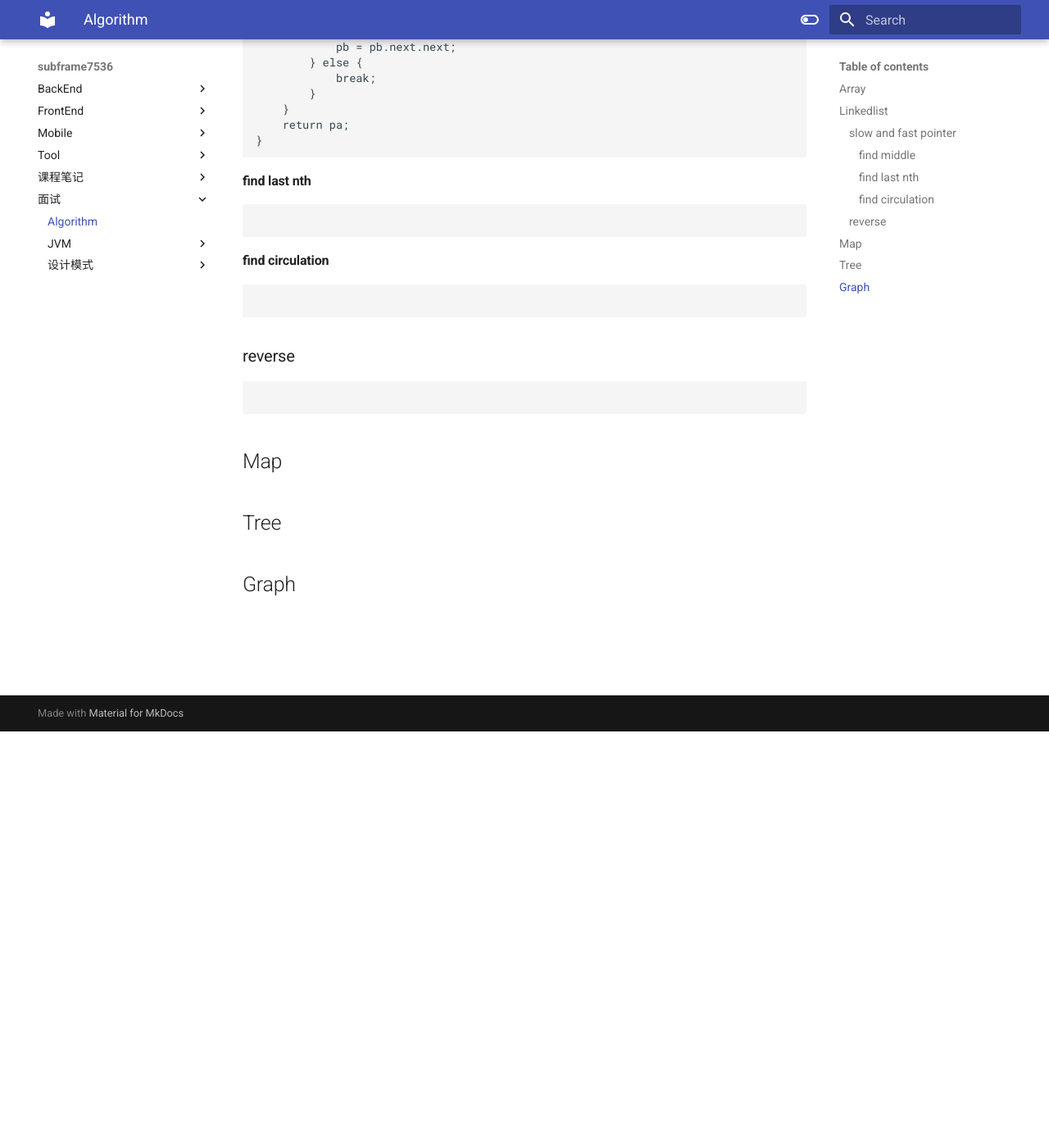
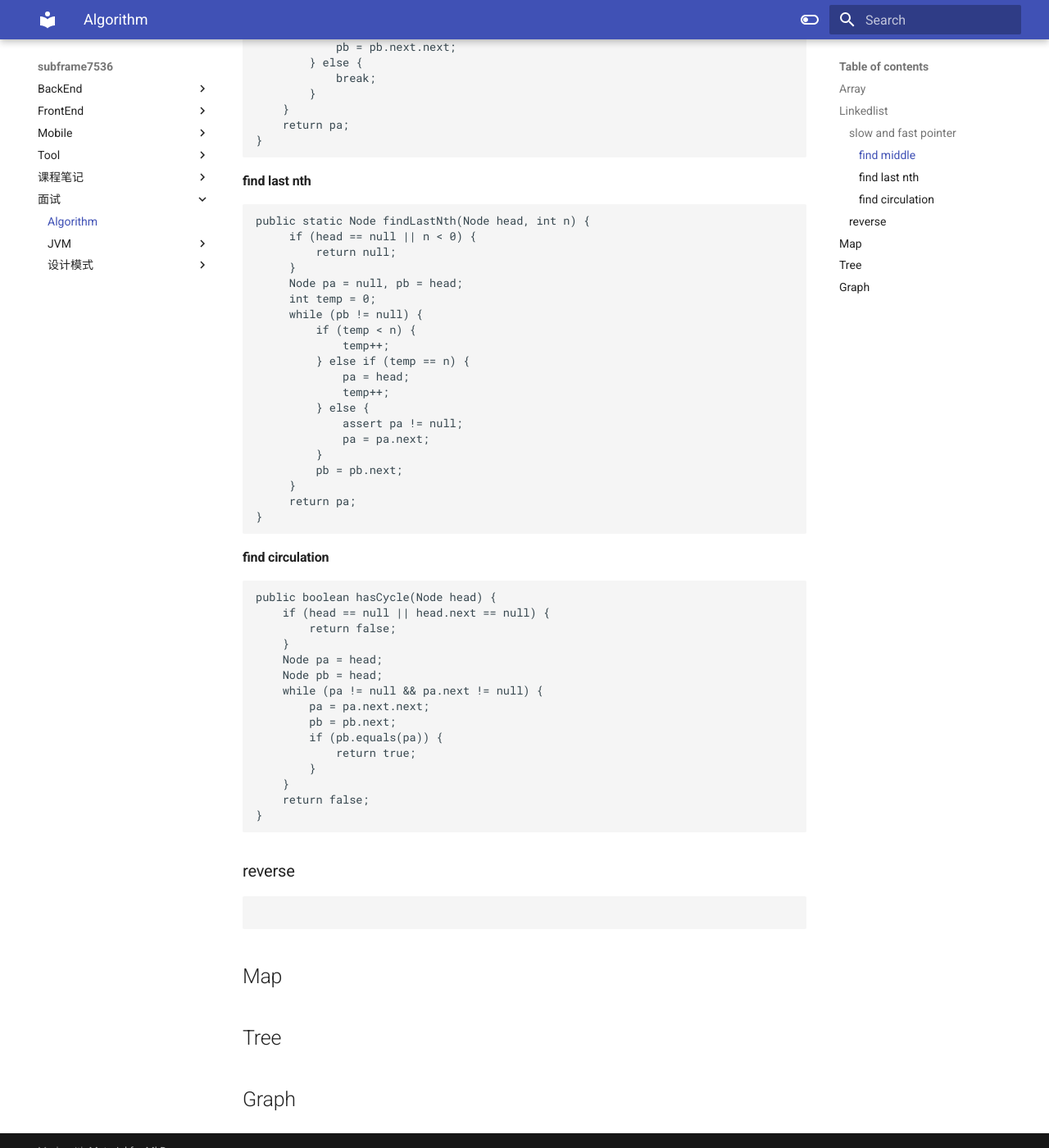
Before and after one commit to subframe7536/subframe7536.github.io, an MkDocs documentation site: the page built from docs/面试/算法.md, in a window 1280 px wide and 1400 px high, scrolled down 508 px. Shown: the whole window at 82% size. Built offline with MkDocs 1.6.1 and Material for MkDocs 9.7.7, drawn with Linux system fonts in a browser that asks for light colours.

Commit message:
vault backup: 2022-01-21 23:45:40
Affected files:
.obsidian/appearance.json
.obsidian/plugins/obsidian-git/data.json
.obsidian/snippets/things_code.css
docs/面试/算法.md

````diff
--- a/docs/面试/算法.md
+++ b/docs/面试/算法.md
@@ -22,11 +22,44 @@ public static Node findMiddle(Node head) {
 ```
 #### find last nth
 ```java
-
+public static Node findLastNth(Node head, int n) {
+	 if (head == null || n < 0) {
+		 return null;
+	 }
+	 Node pa = null, pb = head;
+	 int temp = 0;
+	 while (pb != null) {
+		 if (temp < n) {
+			 temp++;
+		 } else if (temp == n) {
+			 pa = head;
+			 temp++;
+		 } else {
+			 assert pa != null;
+			 pa = pa.next;
+		 }
+		 pb = pb.next;
+	 }
+	 return pa;
+}
 ```
 #### find circulation
 ```java
-
+public boolean hasCycle(Node head) {
+	if (head == null || head.next == null) {
+		return false;
+	}
+	Node pa = head;
+	Node pb = head;
+	while (pa != null && pa.next != null) {
+		pa = pa.next.next;
+		pb = pb.next;
+		if (pb.equals(pa)) {
+			return true;
+		}
+	}
+	return false;
+}
 ```
 ### reverse
 ```java
````
Also changed, not shown: 3 other files.
